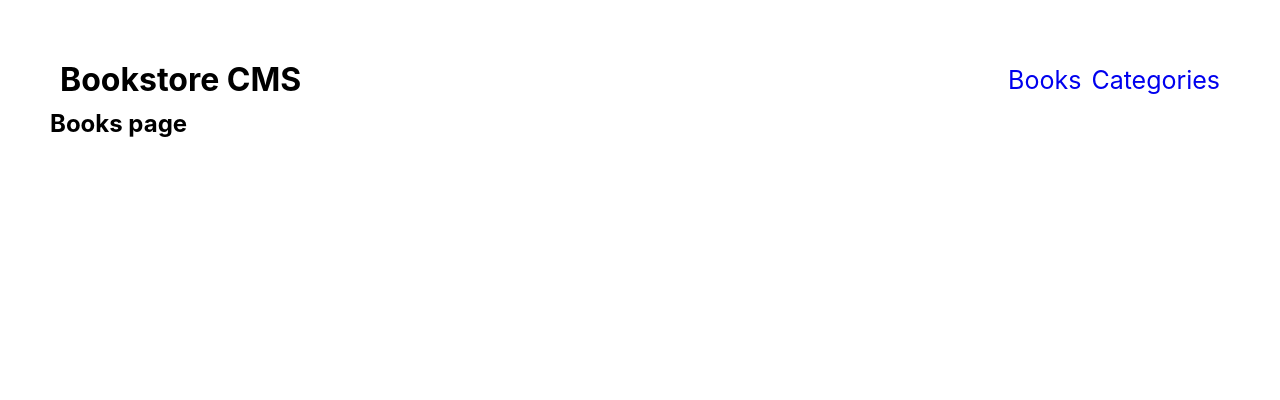
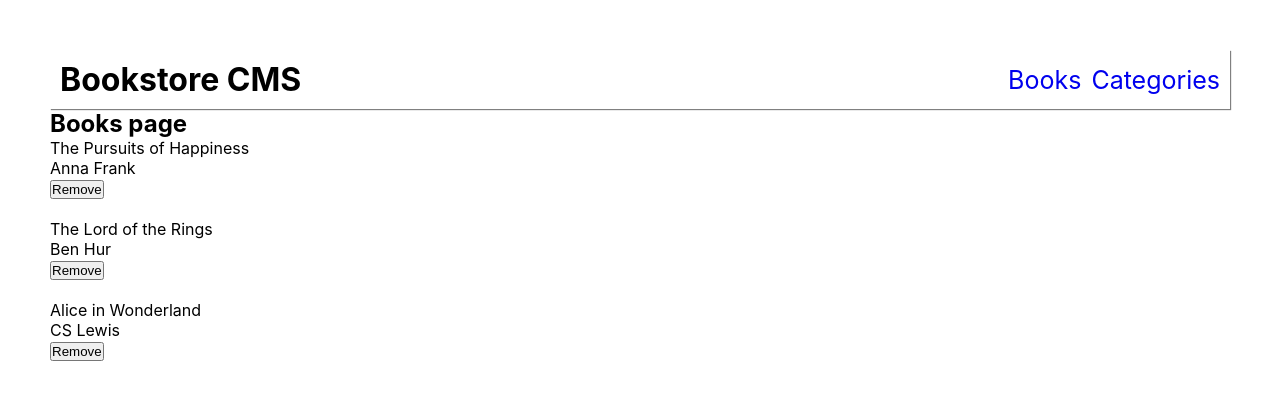
Before and after one commit to wuletawwonte/bookstore, a React (Create React App) app: page / in a window 1280 px wide. Shown: the top 400 px of the page. Built offline with nearby package versions, Linux system fonts and the light colour scheme.

Commit message:
Add Book and BooksList components

```diff
--- a/src/App.css
+++ b/src/App.css
@@ -12,6 +12,7 @@
   justify-content: space-between;
   align-items: center;
   padding: 10px;
+  box-shadow: 1px 1px 1px gray;
 }
 
 .menu-links {
@@ -24,3 +25,10 @@
 .menu-links a {
   text-decoration: none;
 }
+
+.books-list {
+  list-style: none;
+  display: flex;
+  flex-direction: column;
+  gap: 20px;
+}
--- a/src/components/Book.js
+++ b/src/components/Book.js
@@ -0,0 +1,21 @@
+import React from 'react';
+import PropTypes from 'prop-types';
+
+const Book = (props) => {
+  const { id, name, author } = props;
+  return (
+    <li key={id}>
+      <p>{name}</p>
+      <p>{author}</p>
+      <button type="button">Remove</button>
+    </li>
+  );
+};
+
+Book.propTypes = {
+  id: PropTypes.number.isRequired,
+  name: PropTypes.string.isRequired,
+  author: PropTypes.string.isRequired,
+};
+
+export default Book;
--- /dev/null
+++ b/src/components/BooksList.js
@@ -0,0 +1,41 @@
+import React from 'react';
+import Book from './Book';
+
+const BookList = () => {
+  const books = [
+    {
+      id: 1,
+      name: 'The Pursuits of Happiness',
+      category: 'Politics',
+      author: 'Anna Frank',
+    },
+    {
+      id: 2,
+      name: 'The Lord of the Rings',
+      category: 'Biography',
+      author: 'Ben Hur',
+    },
+    {
+      id: 3,
+      name: 'Alice in Wonderland',
+      category: 'History',
+      author: 'CS Lewis',
+    },
+  ];
+  return (
+    <div>
+      <ul className="books-list">
+        {books.map((book) => (
+          <Book
+            key={book.id}
+            id={book.id}
+            name={book.name}
+            author={book.author}
+          />
+        ))}
+      </ul>
+    </div>
+  );
+};
+
+export default BookList;
--- a/src/pages/BooksPage.js
+++ b/src/pages/BooksPage.js
@@ -1,8 +1,12 @@
 import React from 'react';
+import BooksList from '../components/BooksList';
 
 const BooksPage = () => {
   return (
+    <>
     <h2>Books page</h2>
+    <BooksList />
+    </>
   );
 }
 
```
